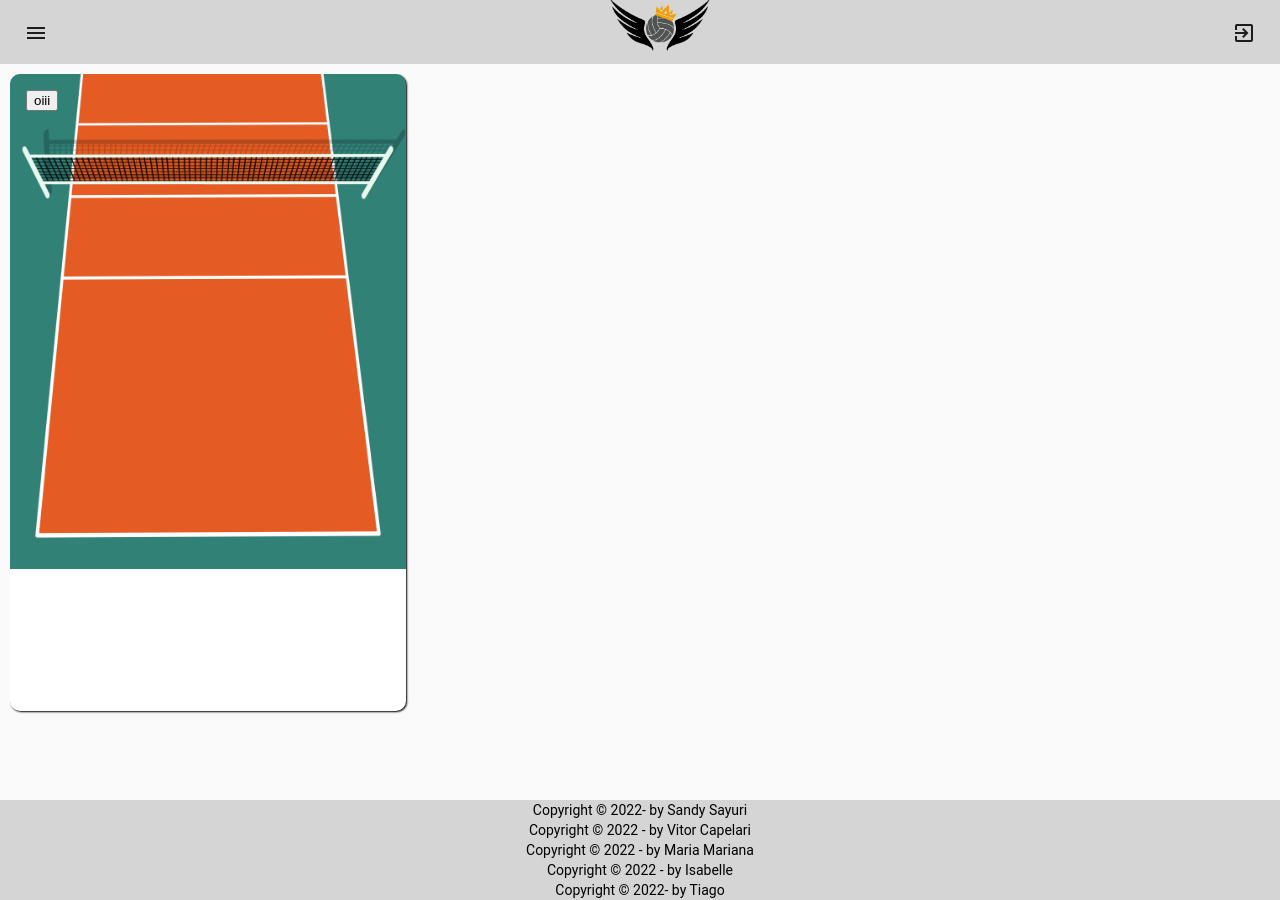
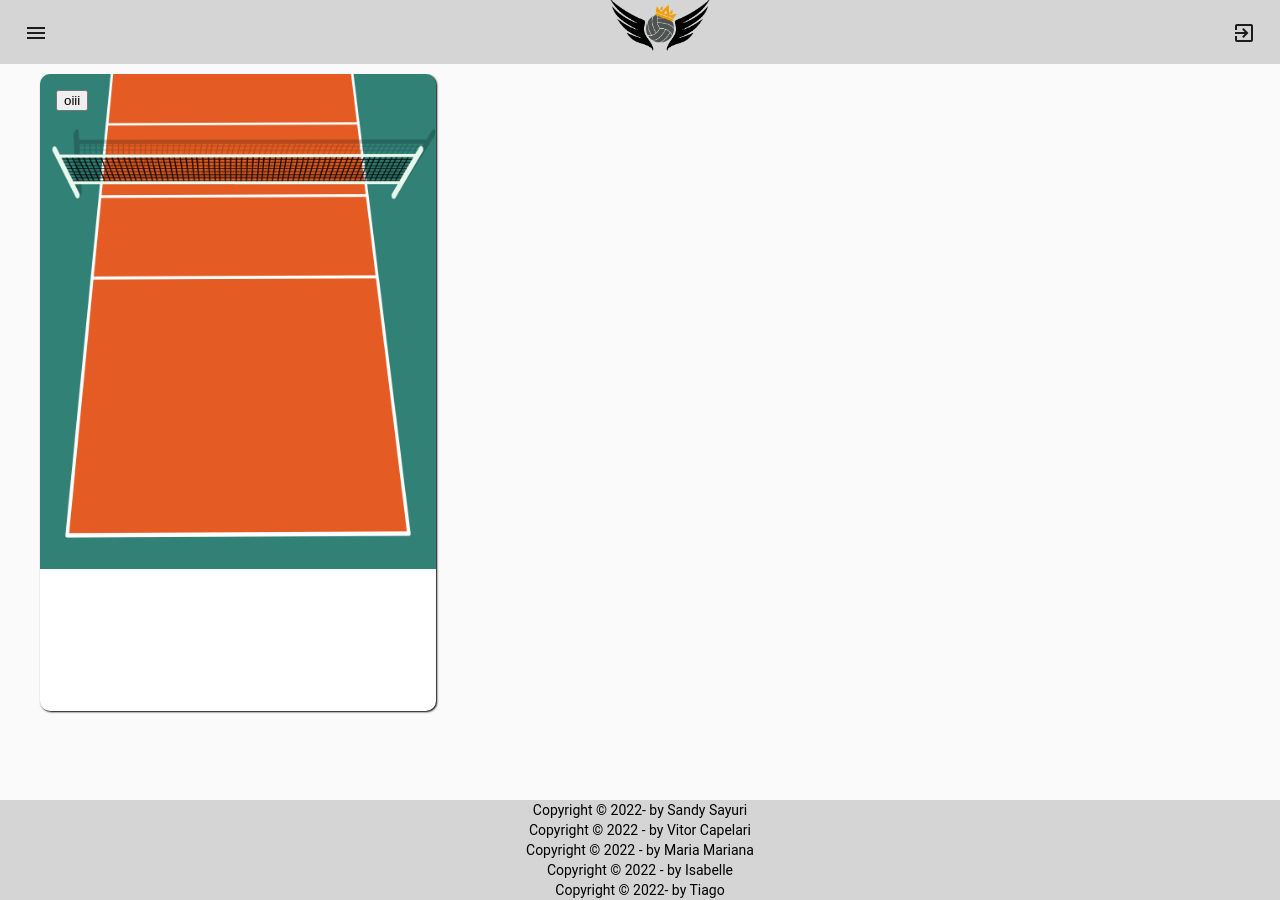
Before and after one commit to Sandy-Sayuri/trabalho_de_comclusao_de_curso, an Angular app in the folder front-1/: page /home in a window 1280 px wide. Shown: the top 900 px of the page. Built offline with nearby package versions, Linux system fonts and the light colour scheme.

Commit message:
teste subindo

```diff
--- a/front-1/src/app/components/home/home.component.css
+++ b/front-1/src/app/components/home/home.component.css
@@ -1,4 +1,5 @@
-.card{
+@media(max-width:2220px) {
+    .card{
     box-shadow: 1px 1px 2px black;
     border-radius: 10px;
     height: 90%;
@@ -7,14 +8,25 @@
     background-image: url('../../../assets/Meia_quadra.png');
     background-repeat: no-repeat;
 }
+.form{
+    width: 100%;
+    height: 100%;
+    margin:auto;
+    overflow: hidden;
+    padding-left: 30px;
+
+}
+}
+@media(max-width:700px) {
+
+}
+
 
 .form{
     width: 100%;
     height: 100%;
     margin:auto;
     overflow: hidden
-
-
 }
 .oii{
     margin-top: -30px;
--- a/front-1/src/app/components/home/home.component.html
+++ b/front-1/src/app/components/home/home.component.html
@@ -1,6 +1,5 @@
 <section class="form" >
   <mat-card class="card">
-
     <button class="oii">oiii</button>
   </mat-card>
 </section>
--- a/front-1/src/app/components/menu/menu.component.css
+++ b/front-1/src/app/components/menu/menu.component.css
@@ -1,5 +1,7 @@
 mat-toolbar{
-    background-color:#d5d5d5
+    background-color:#d5d5d5;
+    width: 100%;
+
 }
 .logo{
     margin-block: 40%;
```
